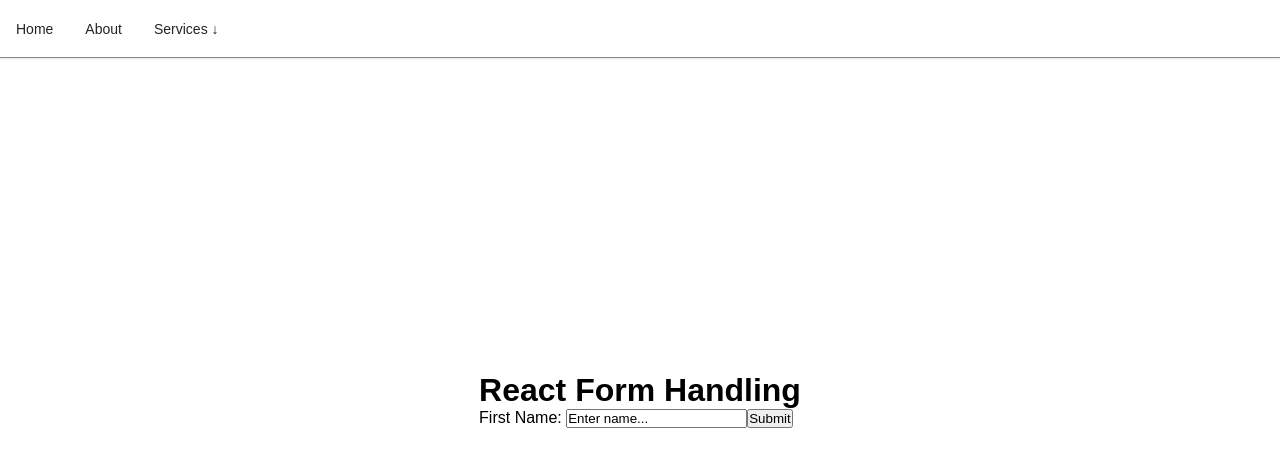
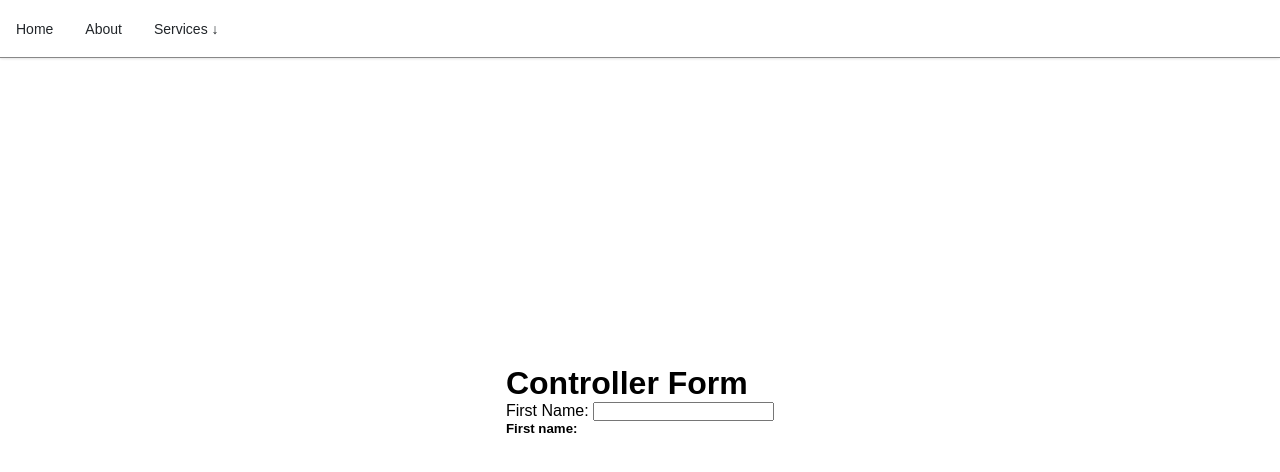
Before and after one commit to dennis-every/react-vite-todos, a React app: page / in a window 1280 px wide. Shown: the top 472 px of the page. Built offline with nearby package versions, Linux system fonts and the light colour scheme; the HTML template or start-up script is replaced by a standard one.

Commit message:
Add controlled form component

```diff
--- a/src/components/Form.jsx
+++ b/src/components/Form.jsx
@@ -1,23 +1,31 @@
-import { useRef } from 'react';
+import { useState } from 'react';
 
 const Form = () => {
-  const ref = useRef();
-  const handleSubmit = (e) => {
-    e.preventDefault();
-    // eslint-disable-next-line no-alert
-    alert(ref.current.value);
+  const [fname, setFname] = useState('');
+
+  const handleChange = (e) => {
+    setFname(e.target.value);
   };
 
   return (
     <>
-      <h1>React Form Handling</h1>
-      <form onSubmit={handleSubmit}>
+      <h1>Controller Form</h1>
+      <form>
         <label htmlFor="name">
           First Name:
           {' '}
-          <input name="name" type="text" ref={ref} defaultValue="Enter name..." />
+          <input
+            name="name"
+            type="text"
+            value={fname}
+            onChange={handleChange}
+          />
         </label>
-        <input type="submit" />
+        <h5>
+          First name:
+          {' '}
+          {fname}
+        </h5>
       </form>
     </>
   );
```
Also changed, not shown: src/components/UnControlledForm.jsx (added, +26 -0 lines).
